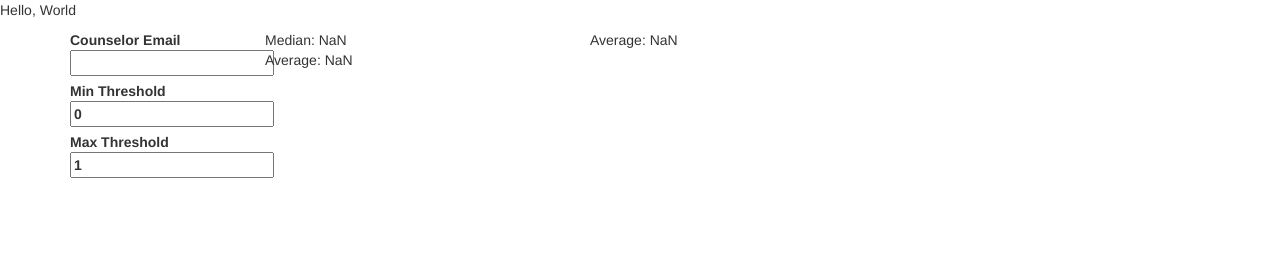
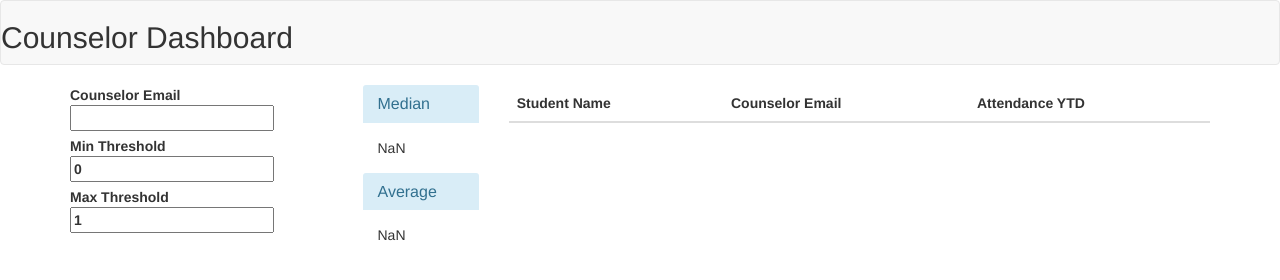
Before and after one commit to barreyro/angular-dashboard, a website: page public/index.html in a window 1280 px wide. Drawn offline with Linux system fonts and the light colour scheme; no server answers.

Commit message:
design table and panels

```diff
--- a/public/index.html
+++ b/public/index.html
@@ -4,19 +4,21 @@
   <meta charset="utf-8">
   <title>Absent Students</title>
   <link rel="stylesheet" href="lib/css/bootstrap.min.css" />
+  <link rel="stylesheet" href="lib/css/font-awesome.min.css"/>
 
   <script src="/lib/angular.min.js"></script>
   <script src="/app/controllers.js"></script>
 </head>
 <body>
-  <div>
-    <p> Hello, World</p>
-  </div>
+  <nav class="navbar navbar-default">
+    <h2>Counselor Dashboard</h2>
+  </nav>
   <div class="container" ng-controller="StudentListCtrl">
     <div class="row">
-      <div class="col-xs-3 col-sm-2" id="sidebar">
+      <div class="col-xs-12 col-sm-3" id="sidebar">
         <div id="email">
           <label>Counselor Email <input ng-model="search.guidanceCounselorEmail"></label><br>
+          </span>
         </div>
 
         <div>
@@ -25,29 +27,48 @@
         </div>
       </div>
 
-      <div class="col-xs-9 col-sm-10" id="results">
+      <div class="col-xs-12 col-sm-9" id="results">
         <div class="row">
-          <div class="col-xs-12 col-sm-4" id="statistics">
+          <div class="col-xs-12 col-sm-2" id="statistics">
             <div class="row">
-              <div class="col-xs-6 col-sm-12">
-                Median:
-                <span> {{getMedian(filteredThreshold, 'attendanceYtd') }} </span>
-              </div>
-              <div class="col-xs-6 col-sm-12">
-                Average:
-                <span> {{getAverage(filteredThreshold, 'attendanceYtd') }} </span>
+              <div class="panel-group">
+                <div class="panel-info col-xs-6 col-sm-12">
+                  <div class="panel-heading">
+                    <h3 class="panel-title">Median</h3>
+                  </div>
+                  <div class="panel-body">
+                      <span> {{getMedian(filteredThreshold, 'attendanceYtd') }} </span>
+                  </div>
+                </div>
+                <div class="panel-info col-xs-6 col-sm-12">
+                  <div class="panel-heading">
+                    <h3 class="panel-title">Average</h3>
+                  </div>
+                  <div class="panel-body">
+                    <span> {{getAverage(filteredThreshold, 'attendanceYtd') }} </span>
+                  </div>
+                </div>
               </div>
             </div>
           </div>
 
-          <div class="col-xs-12 col-sm-8" id="roster">
-            <li ng-repeat="student in students | filter:search:strict | filter:thresholdFilter as filteredThreshold">
-              <span>{{student.studentName}}</span>
-              <span>{{student.guidanceCounselor}}</span>
-              <span>{{student.guidanceCounselorEmail}}</span>
-              <span>{{student.attendanceYtd}}</span>
-            </li>
-            <span> Average: {{getMedian(filteredThreshold, 'attendanceYtd') }} </span>
+          <div class="col-xs-12 col-sm-10" id="roster">
+            <table class="table table-hover">
+              <thead>
+                <tr>
+                  <th>Student Name</th>
+                  <th>Counselor Email</th>
+                  <th>Attendance YTD</th>
+                </tr>
+              </thead>
+              <tbody>
+                <tr ng-repeat="student in students | filter:search:strict | filter:thresholdFilter as filteredThreshold">
+                  <td><span>{{student.studentName}}</span></td>
+                  <td><span>{{student.guidanceCounselorEmail}}</span></td>
+                  <td><span>{{student.attendanceYtd}}</span></td>
+                </tr>
+              </tbody>
+            </table>
           </div>
         </div>
       </div>
```
